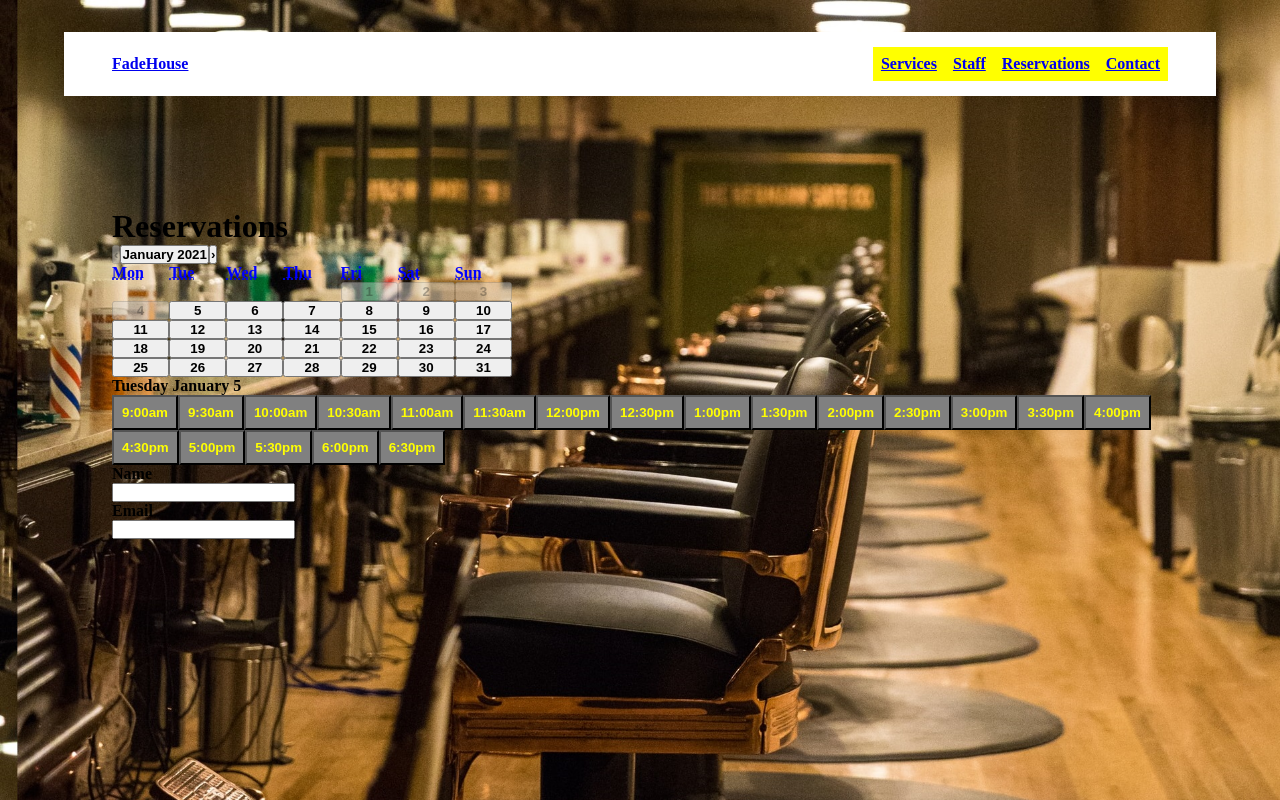
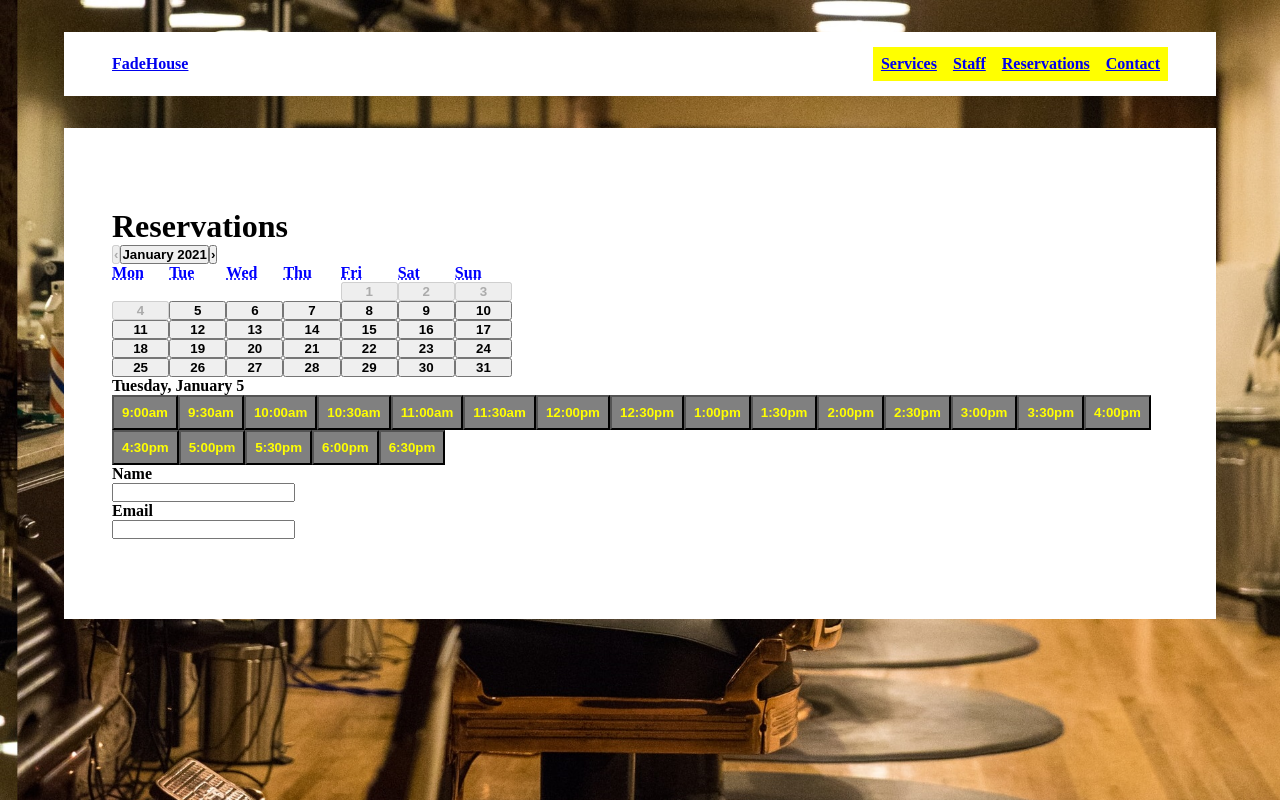
Before and after one commit to Ashikin8888ckinx2/RoycePdev, a React (Create React App) app: page /reservations in a window 1280 px wide. Built offline with nearby package versions, Linux system fonts and the light colour scheme.

Commit message:
finished Email, starting staff reservations

```diff
--- a/src/components/reservations/ResPageOne.jsx
+++ b/src/components/reservations/ResPageOne.jsx
@@ -3,8 +3,7 @@ import Calendar from 'react-calendar'
 import '../../stylesheets/reservations.css'
 
 export const ResPageOne = () => {
-  const [date, setDate] = useState(new Date())
-  const [apptTime, setApptTime] = useState()
+
 
   const weekday = new Array(7)
   weekday[0] = 'Sunday'
@@ -52,6 +51,11 @@ export const ResPageOne = () => {
     '6:30pm',
   ]
 
+  const [date, setDate] = useState(new Date())
+  const [apptTime, setApptTime] = useState()
+  const [name, setName] = useState()
+  const [email, setEmail] = useState()
+
   const selectedDay = weekday[String(date.getDay())]
   const selectedMonth = month[String(date.getMonth())]
   const selectedDate = date.getDate()
@@ -62,6 +66,12 @@ export const ResPageOne = () => {
 
   return (
     <div>
+
+
+
+
+
+
       <Calendar
         className='calendar'
         onChange={onChange}
@@ -71,7 +81,7 @@ export const ResPageOne = () => {
         showNeighboringMonth={false}
         minDate={new Date()}
       />
-      <div> {selectedDay + ' ' + selectedMonth + ' ' + selectedDate} </div>
+      <div> {selectedDay +"," + ' ' + selectedMonth + ' ' + selectedDate} </div>
 
       {times.map((time) => (
         <button
@@ -85,10 +95,12 @@ export const ResPageOne = () => {
       <div className='time-button-container'></div>
       <div>{apptTime}</div>
       <div>Name</div>
-      <input type="text"></input>
+      <input onChange={e => setName(e.target.value) } type="text"></input>
+       <div>{name}</div>
+
       <div>Email</div>
-      <input type="email"></input>
-
+      <input type="email" onChange={e => setEmail(e.target.value)}></input>
+        <div>{email}</div>
     </div>
   )
 }
--- a/src/stylesheets/landing-style.css
+++ b/src/stylesheets/landing-style.css
@@ -58,6 +58,7 @@ nav ul li {
 .landing-info-container {
   width: 90%;
   margin-top: 2rem;
+  background-color: white;
   padding: 5rem 3rem;
 }
 /*# sourceMappingURL=landing-style.css.map */
--- a/src/stylesheets/landing-style.scss
+++ b/src/stylesheets/landing-style.scss
@@ -47,6 +47,6 @@ nav {
 .landing-info-container {
   width: 90%;
   margin-top: 2rem;
-  // background-color: red;
+  background-color: white;
   padding: 5rem 3rem;
 }
```
Also changed, not shown: 1 other file (tests, documents, lock files or other folders).
